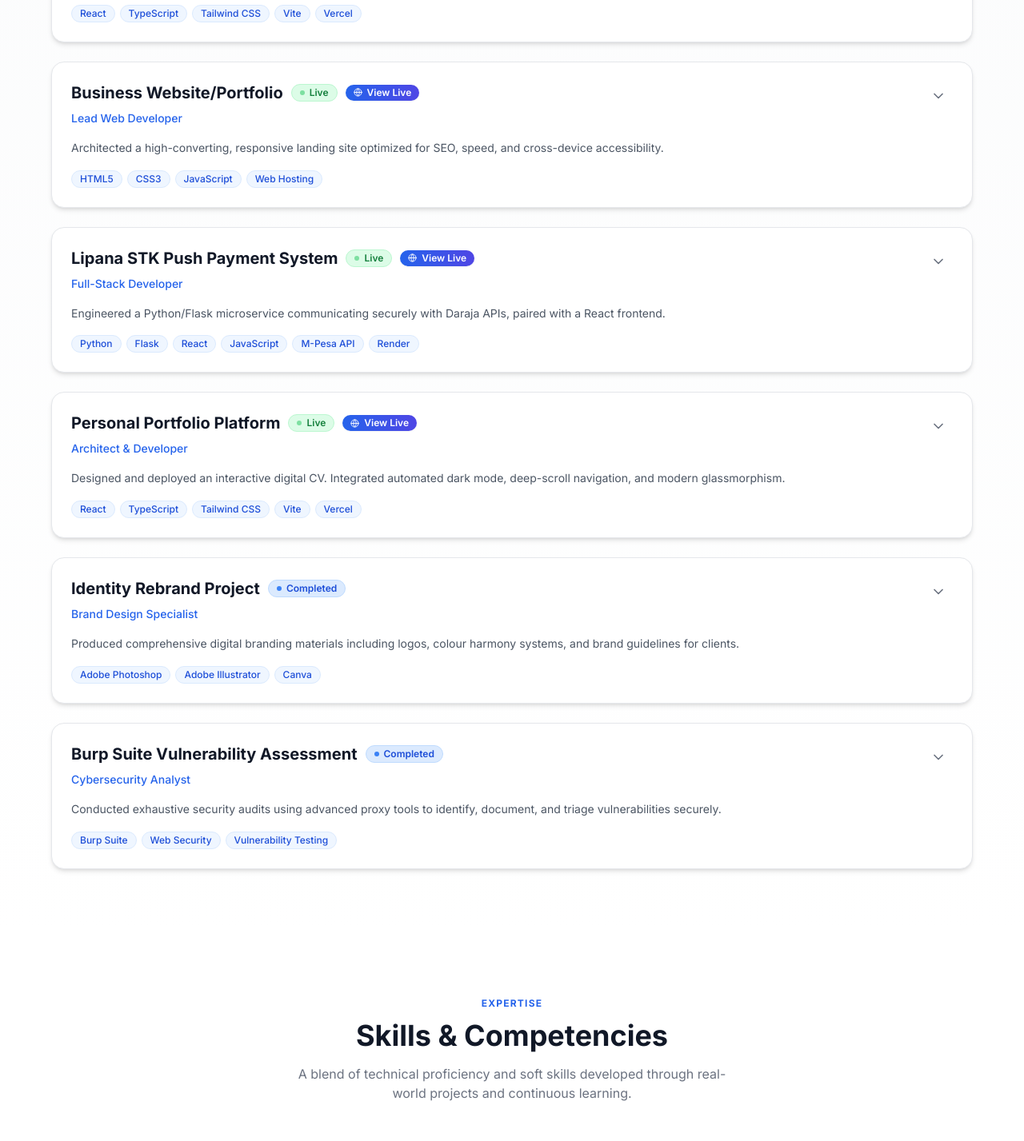
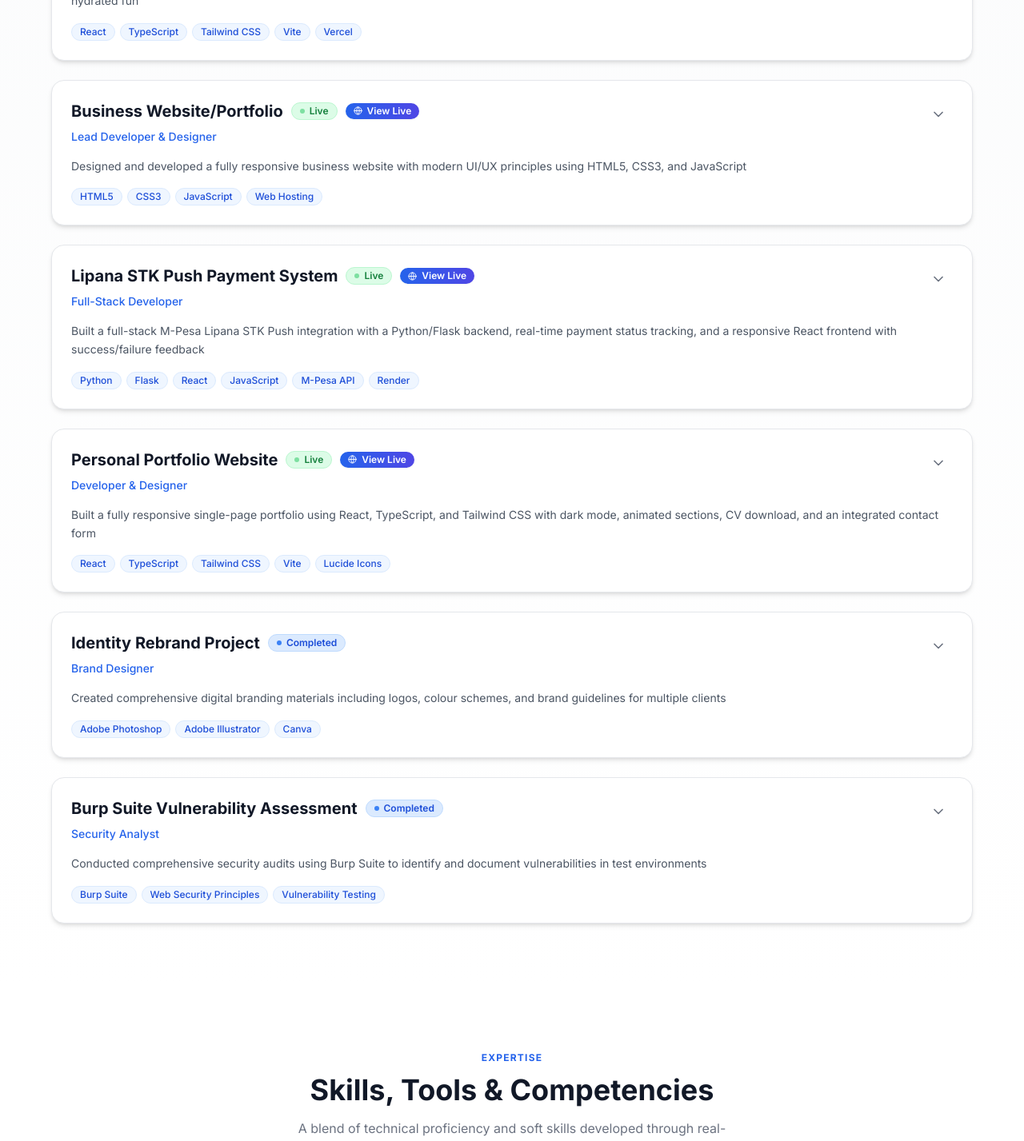
Before and after one commit to Dev-Skylarker/My-Portfolio, a React (Vite) app: page / in a window 1280 px wide. Shown: the part 1330-2757 px from the top of the page at 80% size. Built offline with nearby package versions, Linux system fonts and the light colour scheme.

Commit message:
Update competencies, tools marquee, hero typewriter effect, and project URLs

```diff
--- a/src/App.tsx
+++ b/src/App.tsx
@@ -43,7 +43,6 @@ function App() {
         <Skills
           technicalSkills={cvData.technicalSkills}
           competencies={cvData.competencies}
-          tools={cvData.toolsList || []}
         />
         <Timeline
           experience={cvData.experience}
--- a/src/components/Skills.tsx
+++ b/src/components/Skills.tsx
@@ -16,7 +16,6 @@ interface SkillsProps {
     category: string;
     skills: string[];
   }>;
-  tools?: string[];
 }
 
 function SkillBar({ name, level }: { name: string; level: number }) {
@@ -61,22 +60,56 @@ function SkillBar({ name, level }: { name: string; level: number }) {
   );
 }
 
-export function Skills({ technicalSkills, competencies, tools }: SkillsProps) {
+function InteractiveTools() {
+  const tools = [
+    'React', 'TypeScript', 'Python', 'Flask', 'JavaScript', 'HTML5', 'CSS3',
+    'Tailwind CSS', 'Vite', 'Git', 'GitHub', 'Vercel', 'Render',
+    'Burp Suite', 'M-Pesa API', 'Adobe Photoshop', 'Adobe Illustrator', 'Canva',
+    'REST APIs', 'Linux', 'Networking', 'Web Security'
+  ];
+
+  // We duplicate the array to create a seamless infinite scroll loop
+  const displayTools = [...tools, ...tools, ...tools];
+
+  return (
+    <div className="mb-20 overflow-hidden relative py-6">
+      {/* Gradient masks for smooth fade on edges */}
+      <div className="absolute inset-y-0 left-0 w-24 bg-gradient-to-r from-white dark:from-gray-900 to-transparent z-10 pointer-events-none" />
+      <div className="absolute inset-y-0 right-0 w-24 bg-gradient-to-l from-white dark:from-gray-900 to-transparent z-10 pointer-events-none" />
+
+      <div className="flex animate-marquee hover:[animation-play-state:paused] w-max">
+        {displayTools.map((tool, index) => (
+          <div
+            key={index}
+            className="flex-shrink-0 mx-3 px-6 py-3 rounded-full bg-white dark:bg-gray-800 border border-gray-100 dark:border-gray-800 text-gray-700 dark:text-gray-300 font-semibold text-sm shadow-sm hover:shadow-lg hover:-translate-y-1 hover:border-blue-400 dark:hover:border-blue-600 hover:text-blue-600 dark:hover:text-blue-400 transition-all cursor-default select-none"
+          >
+            {tool}
+          </div>
+        ))}
+      </div>
+    </div>
+  );
+}
+
+export function Skills({ technicalSkills, competencies }: SkillsProps) {
   return (
     <section id="skills" className="py-20 px-4 sm:px-6 lg:px-8">
       <div className="max-w-6xl mx-auto">
         {/* Header */}
-        <div className="text-center mb-14">
+        <div className="text-center mb-10">
           <span className="text-xs font-bold uppercase tracking-widest text-blue-600 dark:text-blue-400 mb-3 block">
             Expertise
           </span>
           <h2 className="text-3xl sm:text-4xl font-bold text-gray-900 dark:text-white mb-4">
-            Skills & Competencies
+            Skills, Tools & Competencies
           </h2>
           <p className="text-gray-500 dark:text-gray-400 max-w-xl mx-auto">
             A blend of technical proficiency and soft skills developed through real-world projects and continuous learning.
           </p>
         </div>
+
+        {/* Gamified Marquee */}
+        <InteractiveTools />
 
         {/* Technical Skills */}
         <div className="mb-16">
@@ -130,33 +163,6 @@ export function Skills({ technicalSkills, competencies, tools }: SkillsProps) {
             ))}
           </div>
         </div>
-
-        {/* Tools Marquee */}
-        {tools && tools.length > 0 && (
-          <div className="mt-20">
-            <h3 className="text-xl font-bold text-gray-900 dark:text-white mb-8 flex items-center gap-3">
-              <span className="w-8 h-8 rounded-lg bg-gradient-to-br from-blue-600 to-violet-600 flex items-center justify-center text-white text-sm">🛠️</span>
-              Technologies & Tools
-            </h3>
-            <div className="relative flex overflow-hidden group py-4 -my-4">
-              {/* Fade gradients */}
-              <div className="absolute pt-4 left-0 top-0 bottom-0 w-20 bg-gradient-to-r from-gray-50/80 via-white dark:from-gray-900 to-transparent z-10 pointer-events-none" />
-              <div className="absolute pt-4 right-0 top-0 bottom-0 w-20 bg-gradient-to-l from-white dark:from-gray-900 to-transparent z-10 pointer-events-none" />
-
-              <div className="flex w-fit animate-marquee group-hover:[animation-play-state:paused] gap-4">
-                {/* Triple the array for smooth ultra-wide screens continuous loop */}
-                {[...tools, ...tools, ...tools].map((tool, i) => (
-                  <div
-                    key={i}
-                    className="whitespace-nowrap px-6 py-3 bg-white dark:bg-gray-800 rounded-xl border border-gray-200 dark:border-gray-700 font-semibold text-gray-700 dark:text-gray-300 shadow-sm transition-all hover:scale-110 hover:-translate-y-1 hover:border-blue-400 dark:hover:border-blue-500 hover:shadow-md hover:text-blue-600 dark:hover:text-blue-400 cursor-default"
-                  >
-                    {tool}
-                  </div>
-                ))}
-              </div>
-            </div>
-          </div>
-        )}
       </div>
     </section>
   );
--- a/src/data/cv-data.json
+++ b/src/data/cv-data.json
@@ -85,7 +85,7 @@
       "skills": [
         {
           "name": "React",
-          "level": 72
+          "level": 62
         },
         {
           "name": "Tailwind CSS",
@@ -170,32 +170,6 @@
       ]
     }
   ],
-  "toolsList": [
-    "React",
-    "TypeScript",
-    "JavaScript",
-    "Python",
-    "Flask",
-    "Tailwind CSS",
-    "Vite",
-    "Git",
-    "GitHub",
-    "Vercel",
-    "Render",
-    "M-Pesa Daraja API",
-    "HTML5",
-    "CSS3",
-    "Postman",
-    "Burp Suite",
-    "Web Security",
-    "LAN/WAN Networking",
-    "System Troubleshooting",
-    "Windows OS",
-    "Linux",
-    "Adobe Photoshop",
-    "Adobe Illustrator",
-    "Canva"
-  ],
   "education": [
     {
       "period": "2023 – Present",
@@ -255,9 +229,9 @@
   ],
   "projects": [
     {
-      "title": "AquaFlow — Gamified Hydration Tracker",
-      "problem": "Busy professionals often neglect hydration and need an engaging system to track their daily water intake.",
-      "solution": "Developed a gamified hydration tracker boasting fluid animations, dynamic streaks, and leveling features independent of a backend.",
+      "title": "AquaFlow — Hydration Tracker",
+      "problem": "People frequently forget to drink enough water throughout the day, with no engaging way to build a daily habit",
+      "solution": "Built a gamified hydration tracking web app with level progression, streak tracking, achievements, personalised reminders, and a beautiful animated UI to make staying hydrated fun",
       "tools": [
         "React",
         "TypeScript",
@@ -265,9 +239,9 @@
         "Vite",
         "Vercel"
       ],
-      "role": "Lead Frontend Engineer",
-      "challenges": "Engineering robust local-storage state management and orchestrating performant React micro-animations for UX delight.",
-      "impact": "Deployed a highly responsive, fast web app delivering an engaging UX that fosters healthy daily hydration habits.",
+      "role": "Lead Developer & Designer",
+      "challenges": "Implementing persistent state without a backend, smooth animations, and a rewarding progression system that feels genuinely engaging rather than just functional",
+      "impact": "Live web application with gamified hydration tracking — levels from 'Thirsty Noob' to 'Aqua God', streak system, achievements, and smart reminders",
       "status": "Live",
       "links": {
         "demo": "https://water-intake-delta.vercel.app/",
@@ -276,17 +250,17 @@
     },
     {
       "title": "Business Website/Portfolio",
-      "problem": "A client needed an authoritative, lightning-fast digital storefront to capture and convert local leads.",
-      "solution": "Architected a high-converting, responsive landing site optimized for SEO, speed, and cross-device accessibility.",
+      "problem": "A local business needed a professional online presence to showcase its services and make it easy for customers to get in touch",
+      "solution": "Designed and developed a fully responsive business website with modern UI/UX principles using HTML5, CSS3, and JavaScript",
       "tools": [
         "HTML5",
         "CSS3",
         "JavaScript",
         "Web Hosting"
       ],
-      "role": "Lead Web Developer",
-      "challenges": "Optimizing image assets, fine-tuning CSS architectures, and implementing secure direct contact interactions.",
-      "impact": "Successfully established the business's core online presence, significantly elevating prospect engagement and brand trust.",
+      "role": "Lead Developer & Designer",
+      "challenges": "Ensuring responsive design across all devices while maintaining fast load times and implementing basic security practices",
+      "impact": "Live operational website that effectively showcases the client's services and drives customer engagement",
       "status": "Live",
       "links": {
         "demo": "https://skitech-website.vercel.app/",
@@ -295,8 +269,8 @@
     },
     {
       "title": "Lipana STK Push Payment System",
-      "problem": "Merchants required an automated, hands-free integration with Kenya's M-Pesa mobile money system for online sales.",
-      "solution": "Engineered a Python/Flask microservice communicating securely with Daraja APIs, paired with a React frontend.",
+      "problem": "Clients needed a seamless, automated mobile money payment integration for web applications",
+      "solution": "Built a full-stack M-Pesa Lipana STK Push integration with a Python/Flask backend, real-time payment status tracking, and a responsive React frontend with success/failure feedback",
       "tools": [
         "Python",
         "Flask",
@@ -306,8 +280,8 @@
         "Render"
       ],
       "role": "Full-Stack Developer",
-      "challenges": "Securing OAuth token lifecycles, processing asynchronous webhooks safely, and polling real-time system statuses.",
-      "impact": "Launched a robust, production-ready payment pipeline supporting end-to-end automated mobile transactions.",
+      "challenges": "Handling async payment callbacks, real-time status polling, securing API credentials, and deploying on a free cloud tier with cold-start latency",
+      "impact": "Live payment solution enabling seamless M-Pesa transactions directly from a web interface, demonstrating real-world backend integration skills",
       "status": "Live",
       "links": {
         "demo": "https://skitech-lipana-stk-push.onrender.com/",
@@ -315,37 +289,37 @@
       }
     },
     {
-      "title": "Personal Portfolio Platform",
-      "problem": "Required a dynamic platform to consolidate technical capabilities, achievements, and real-world projects into a single hub.",
-      "solution": "Designed and deployed an interactive digital CV. Integrated automated dark mode, deep-scroll navigation, and modern glassmorphism.",
+      "title": "Personal Portfolio Website",
+      "problem": "Need for a modern, interactive portfolio to showcase skills, projects, and professional background to employers and clients",
+      "solution": "Built a fully responsive single-page portfolio using React, TypeScript, and Tailwind CSS with dark mode, animated sections, CV download, and an integrated contact form",
       "tools": [
         "React",
         "TypeScript",
         "Tailwind CSS",
         "Vite",
-        "Vercel"
+        "Lucide Icons"
       ],
-      "role": "Architect & Developer",
-      "challenges": "Managing complex state for global themes, orchestrating fluid typography typing effects, and structuring scalable code.",
-      "impact": "Acts as the primary professional demonstrator of capabilities, actively attracting employers and high-quality leads.",
+      "role": "Developer & Designer",
+      "challenges": "Implementing seamless dark mode, animated name reveal, accessible contact form with email integration, and ensuring consistent experience across devices",
+      "impact": "Live, professional portfolio actively used to attract clients and job opportunities",
       "status": "Live",
       "links": {
-        "demo": "https://mainaericportfolio.vercel.app/",
+        "demo": "/",
         "repo": null
       }
     },
     {
       "title": "Identity Rebrand Project",
-      "problem": "Small local businesses lacked professional, modern digital branding to compete effectively in online spaces.",
-      "solution": "Produced comprehensive digital branding materials including logos, colour harmony systems, and brand guidelines for clients.",
+      "problem": "Small local businesses lacked professional digital branding to compete online",
+      "solution": "Created comprehensive digital branding materials including logos, colour schemes, and brand guidelines for multiple clients",
       "tools": [
         "Adobe Photoshop",
         "Adobe Illustrator",
         "Canva"
       ],
-      "role": "Brand Design Specialist",
-      "challenges": "Synthesizing varied client needs into distinctive, memorable visual identities across multiple digital platforms.",
-      "impact": "Sharpened online presence and elevated professional perception for multiple SMBs in the regional community.",
+      "role": "Brand Designer",
+      "challenges": "Understanding diverse client needs and translating business values into cohesive visual identities",
+      "impact": "Improved online presence and professional perception for multiple small businesses in the local community",
       "status": "Completed",
       "links": {
         "demo": null,
@@ -354,16 +328,16 @@
     },
     {
       "title": "Burp Suite Vulnerability Assessment",
-      "problem": "Web applications were intrinsically vulnerable to common, devastating security threats like XSS and SQL injection.",
-      "solution": "Conducted exhaustive security audits using advanced proxy tools to identify, document, and triage vulnerabilities securely.",
+      "problem": "Web applications vulnerable to common security threats like XSS and SQL injection",
+      "solution": "Conducted comprehensive security audits using Burp Suite to identify and document vulnerabilities in test environments",
       "tools": [
         "Burp Suite",
-        "Web Security",
+        "Web Security Principles",
         "Vulnerability Testing"
       ],
-      "role": "Cybersecurity Analyst",
-      "challenges": "Executing deep penetration tests without permanently disrupting live system operations or violating compliance.",
-      "impact": "Uncovered critical cross-site scripting and injection flaws, supplying actionable fixes that hardened the systems.",
+      "role": "Security Analyst",
+      "challenges": "Identifying vulnerabilities without disrupting live systems and documenting findings effectively",
+      "impact": "Identified critical XSS and SQLi vulnerabilities, providing actionable recommendations for remediation",
       "status": "Completed",
       "links": {
         "demo": null,
```
Also changed, not shown: src/components/Hero.tsx (+28 -31 lines), tailwind.config.js (+2 -12 lines).
